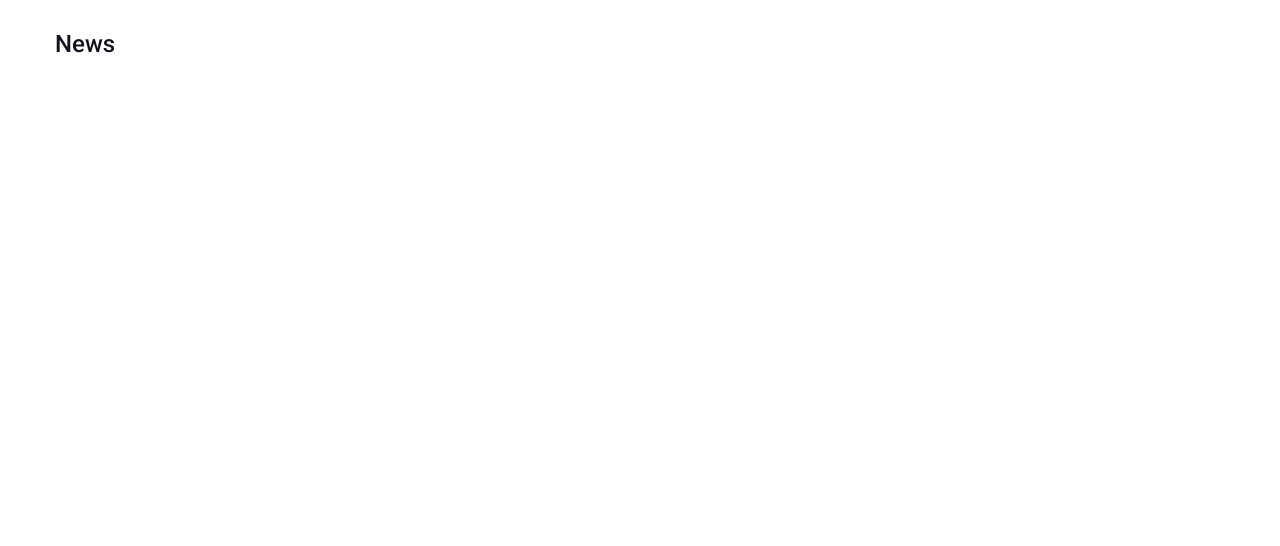
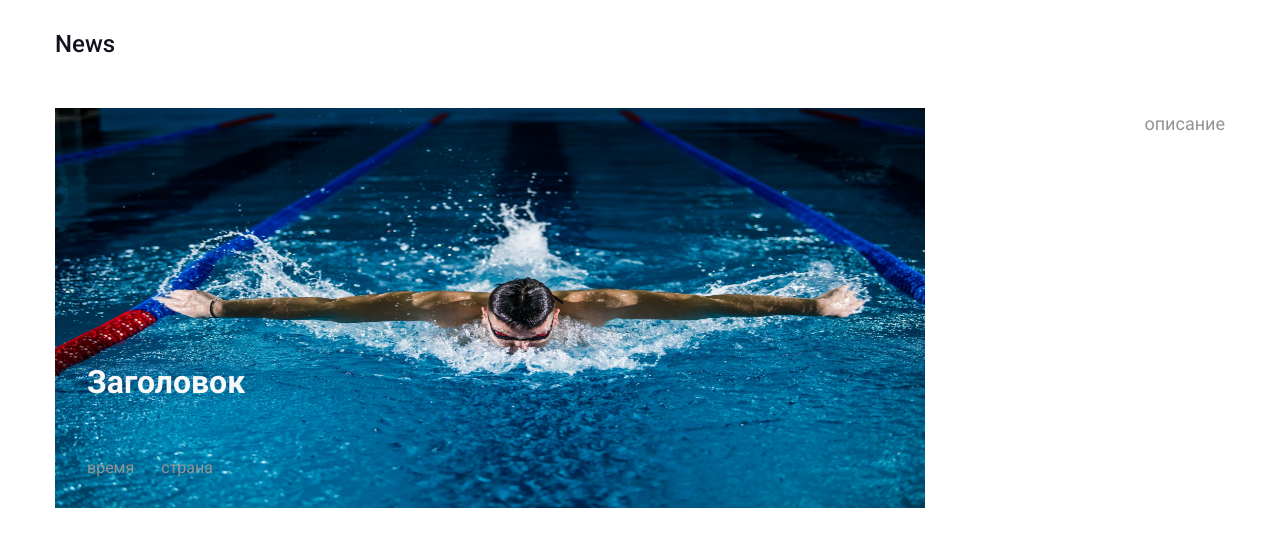
Before and after one commit to nurzader/news-site, a React (Create React App) app: page / in a window 1280 px wide. Shown: the top 546 px of the page. Built offline with nearby package versions, Linux system fonts and the light colour scheme.

Commit message:
Добавлен компонент RandomNews

```diff
--- a/src/components/app/App.js
+++ b/src/components/app/App.js
@@ -1,10 +1,12 @@
 import React from "react";
 import Header from "../header/Header";
+import MainPage from "../pages/MainPage";
 
 function App() {
   return (
   <div className="app">
     <Header/>
+    <MainPage/>
   </div>
   );
 }
--- a/src/components/pages/MainPage.js
+++ b/src/components/pages/MainPage.js
@@ -0,0 +1,12 @@
+import React from 'react'
+import RandomNews from '../randomNews/RandomNews'
+
+const MainPage = () => {
+  return (
+    <main>
+        <RandomNews/>
+    </main>
+  )
+}
+
+export default MainPage
--- a/src/components/randomNews/RandomNews.js
+++ b/src/components/randomNews/RandomNews.js
@@ -0,0 +1,21 @@
+import React from 'react';
+import './randomNews.scss';
+import img from './banner.jpeg';
+
+const RandomNews = () => {
+  return (
+    <article className="random-news">
+      <div className="random-news__banner">
+        <img className="random-news__img" src={img} alt="banner" />
+        <p className="random-news__title">Заголовок</p>
+        <div className="random-news__row">
+          <span className="random-news__hour">время </span>
+          <span className="random-news__country">страна</span>
+        </div>
+      </div>
+      <div className="random-news__description">описание</div>
+    </article>
+  );
+};
+
+export default RandomNews;
--- /dev/null
+++ b/src/components/randomNews/randomNews.scss
@@ -0,0 +1,40 @@
+@import '../../styles/variables.scss';
+
+.random-news {
+  display: flex;
+  justify-content: space-between;
+  gap: 10px;
+
+  &__banner {
+    width: 870px;
+    height: 400px;
+    position: relative;
+  }
+  &__img {
+    width: 100%;
+    height: 100%;
+  }
+  &__title {
+    position: absolute;
+    top: 250px;
+    margin-left: 32px;
+    color: $light;
+    font-size: 32px;
+    font-weight: 700;
+    line-height: 150%;
+  }
+  &__row {
+    display: flex;
+    gap: 27px;
+    margin-left: 32px;
+    color: $grey;
+    position: absolute;
+    top: 350px;
+  }
+  &__description {
+    max-width: 270px;
+    font-size: 18px;
+    line-height: 180%;
+    color: $grey;
+  }
+}
```
Also changed, not shown: src/components/randomNews/banner.jpeg (added), src/styles/style.scss (line endings or trailing spaces).
